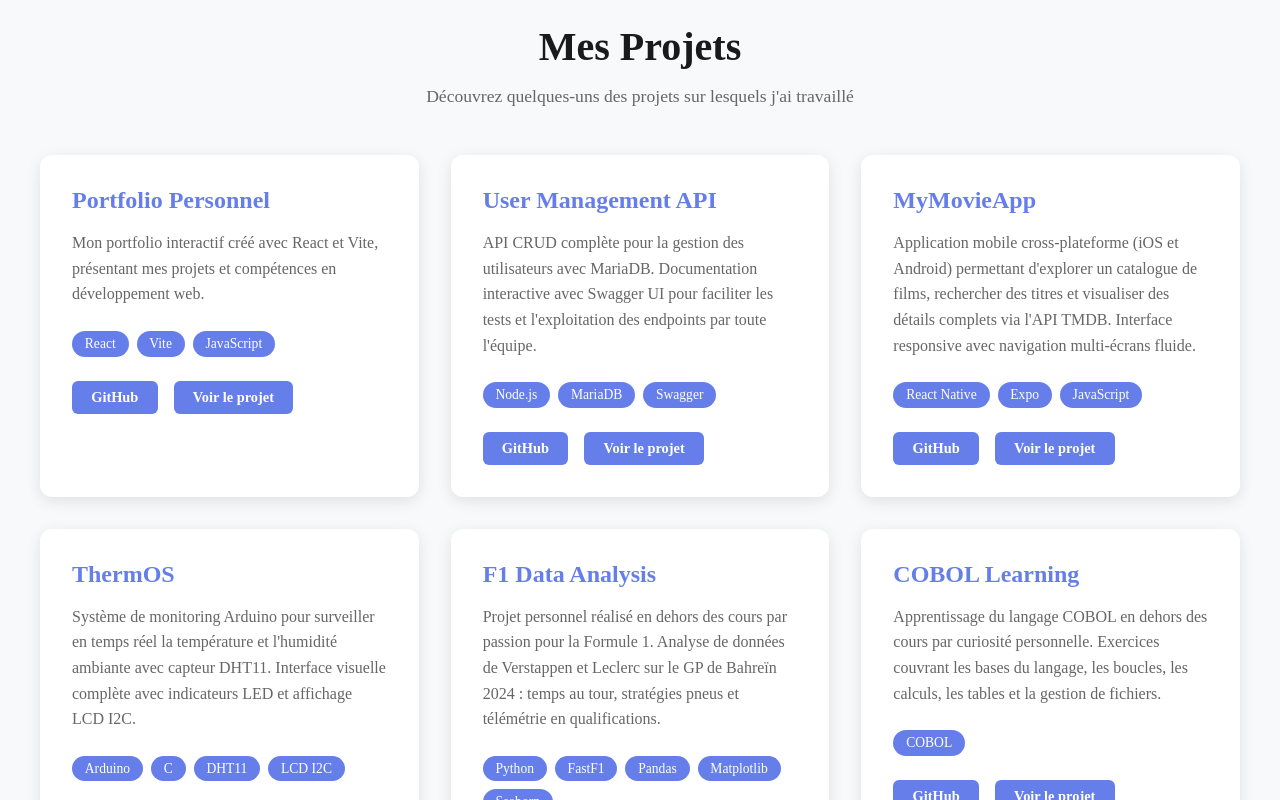
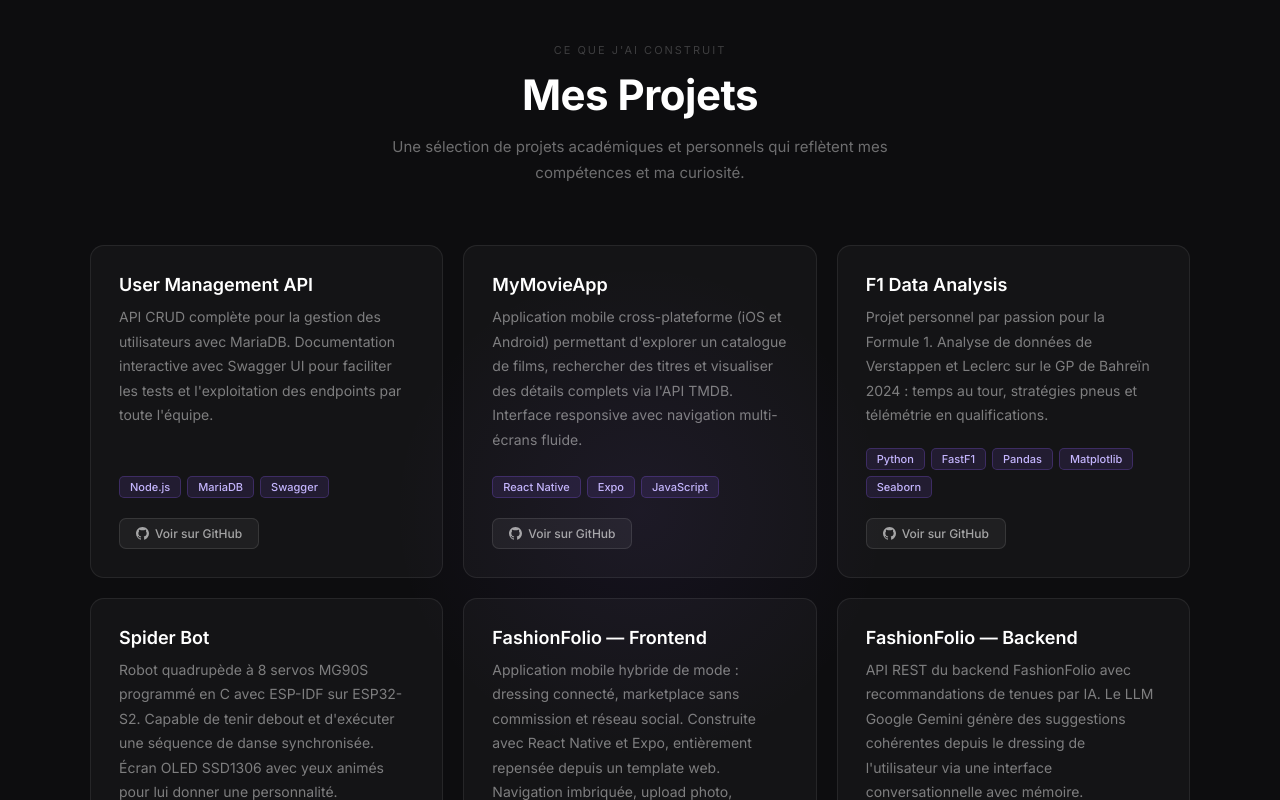
Before and after one commit to przlelia-art/Portfolio, a React (Vite) app: page / in a window 1280 px wide. Shown: the part 900-1700 px from the top of the page. Built offline with nearby package versions, Linux system fonts and the light colour scheme.

Commit message:
fix: correction of design and add new projects

```diff
--- a/src/components/Projects.jsx
+++ b/src/components/Projects.jsx
@@ -1,203 +1,223 @@
 import React from "react";
 
-function Projects() {
-  const styles = {
-    projectsSection: {
-      width: "100%",
-      minHeight: "100vh",
-      padding: "80px 2rem",
-      backgroundColor: "#f8f9fa",
-    },
-
-    container: {
-      maxWidth: "1200px",
-      margin: "0 auto",
-    },
-
-    title: {
-      fontSize: "2.5rem",
-      fontWeight: "700",
-      textAlign: "center",
-      marginBottom: "1rem",
-      color: "#1a1a1a",
-    },
-
-    subtitle: {
-      fontSize: "1.1rem",
-      textAlign: "center",
-      color: "#666",
-      marginBottom: "3rem",
-    },
-
-    projectsGrid: {
-      display: "grid",
-      gridTemplateColumns: "repeat(auto-fit, minmax(300px, 1fr))",
-      gap: "2rem",
-    },
-
-    projectCard: {
-      backgroundColor: "white",
-      borderRadius: "12px",
-      padding: "2rem",
-      boxShadow: "0 4px 15px rgba(0, 0, 0, 0.1)",
-      transition: "transform 0.3s ease, box-shadow 0.3s ease",
-      cursor: "pointer",
-    },
-
-    projectTitle: {
-      fontSize: "1.5rem",
-      fontWeight: "600",
-      marginBottom: "1rem",
-      color: "#667eea",
-    },
-
-    projectDescription: {
-      fontSize: "1rem",
-      color: "#666",
-      lineHeight: "1.6",
-      marginBottom: "1.5rem",
-    },
-
-    techStack: {
-      display: "flex",
-      flexWrap: "wrap",
-      gap: "0.5rem",
-      marginBottom: "1.5rem",
-    },
-
-    techTag: {
-      padding: "0.3rem 0.8rem",
-      backgroundColor: "#667eea",
-      color: "white",
-      borderRadius: "20px",
-      fontSize: "0.85rem",
-      fontWeight: "500",
-    },
-
-    projectLinks: {
-      display: "flex",
-      gap: "1rem",
-    },
-
-    linkButton: {
-      padding: "0.5rem 1.2rem",
-      backgroundColor: "#667eea",
-      color: "white",
-      textDecoration: "none",
-      borderRadius: "6px",
-      fontSize: "0.9rem",
-      fontWeight: "600",
-      transition: "background-color 0.3s ease",
-    },
-  };
-
-  const [hoveredCard, setHoveredCard] = React.useState(null);
-
-  // Tes projets - tu peux les modifier !
 const projects = [
   {
     id: 1,
-            title: "Portfolio Personnel",
-            description: "Mon portfolio interactif créé avec React et Vite, présentant mes projets et compétences en développement web.",
-            technologies: ["React", "Vite", "JavaScript"],
-            githubLink: "https://github.com/przlelia-art/Portfolio",
-    },
-    {
-        id: 2,
     title: "User Management API",
     description: "API CRUD complète pour la gestion des utilisateurs avec MariaDB. Documentation interactive avec Swagger UI pour faciliter les tests et l'exploitation des endpoints par toute l'équipe.",
     technologies: ["Node.js", "MariaDB", "Swagger"],
     githubLink: "https://github.com/przlelia-art/Doc-protocolaire",
   },
   {
-        id: 3,
+    id: 2,
     title: "MyMovieApp",
     description: "Application mobile cross-plateforme (iOS et Android) permettant d'explorer un catalogue de films, rechercher des titres et visualiser des détails complets via l'API TMDB. Interface responsive avec navigation multi-écrans fluide.",
     technologies: ["React Native", "Expo", "JavaScript"],
     githubLink: "https://github.com/przlelia-art/EtnaFlix",
   },
   {
-        id: 4,
-            title: "ThermOS",
-            description: "Système de monitoring Arduino pour surveiller en temps réel la température et l'humidité ambiante avec capteur DHT11. Interface visuelle complète avec indicateurs LED et affichage LCD I2C.",
-            technologies: ["Arduino", "C", "DHT11", "LCD I2C"],
-            githubLink: "https://github.com/przlelia-art/Arduino",
-    },
-
-    {
-        id: 5,
+    id: 3,
     title: "F1 Data Analysis",
-            description: "Projet personnel réalisé en dehors des cours par passion pour la Formule 1. Analyse de données de Verstappen et Leclerc sur le GP de Bahreïn 2024 : temps au tour, stratégies pneus et télémétrie en qualifications.",
+    description: "Projet personnel par passion pour la Formule 1. Analyse de données de Verstappen et Leclerc sur le GP de Bahreïn 2024 : temps au tour, stratégies pneus et télémétrie en qualifications.",
     technologies: ["Python", "FastF1", "Pandas", "Matplotlib", "Seaborn"],
     githubLink: "https://github.com/przlelia-art/f1-data-analysis",
   },
-
+  {
+    id: 4,
+    title: "Spider Bot",
+    description: "Robot quadrupède à 8 servos MG90S programmé en C avec ESP-IDF sur ESP32-S2. Capable de tenir debout et d'exécuter une séquence de danse synchronisée. Écran OLED SSD1306 avec yeux animés pour lui donner une personnalité.",
+    technologies: ["C", "ESP-IDF", "ESP32-S2", "LEDC PWM", "I2C", "OLED"],
+    githubLink: "https://github.com/przlelia-art",
+  },
+  {
+    id: 5,
+    title: "FashionFolio — Frontend",
+    description: "Application mobile hybride de mode : dressing connecté, marketplace sans commission et réseau social. Construite avec React Native et Expo, entièrement repensée depuis un template web. Navigation imbriquée, upload photo, messagerie privée.",
+    technologies: ["React Native", "Expo", "FastAPI", "React Navigation", "JWT"],
+    githubLink: "https://github.com/przlelia-art",
+  },
   {
     id: 6,
-            title: "COBOL Learning",
-            description: "Apprentissage du langage COBOL en dehors des cours par curiosité personnelle. Exercices couvrant les bases du langage, les boucles, les calculs, les tables et la gestion de fichiers.",
-            technologies: ["COBOL"],
-            githubLink: "https://github.com/przlelia-art/cobol-learning",
+    title: "FashionFolio — Backend",
+    description: "API REST du backend FashionFolio avec recommandations de tenues par IA. Le LLM Google Gemini génère des suggestions cohérentes depuis le dressing de l'utilisateur via une interface conversationnelle avec mémoire.",
+    technologies: ["Python", "FastAPI", "SQLite", "Google Gemini", "JWT", "Pydantic"],
+    githubLink: "https://github.com/przlelia-art",
   },
-
 ];
 
+function Projects() {
+  const [hoveredCard, setHoveredCard] = React.useState(null);
+
   return (
-    <section id="projects" style={styles.projectsSection}>
-      <div style={styles.container}>
-        <h2 style={styles.title}>Mes Projets</h2>
-        <p style={styles.subtitle}>
-          Découvrez quelques-uns des projets sur lesquels j'ai travaillé
+    <>
+      <style>{`
+        @import url('https://fonts.googleapis.com/css2?family=Inter:wght@300;400;500;600;700&display=swap');
+
+        #projects * {
+          box-sizing: border-box;
+          font-family: 'Inter', sans-serif;
+        }
+
+        .project-card {
+          background: rgba(255,255,255,0.03);
+          border: 1px solid rgba(255,255,255,0.08);
+          border-radius: 14px;
+          padding: 28px;
+          transition: all 0.3s ease;
+          cursor: default;
+          display: flex;
+          flex-direction: column;
+        }
+
+        .project-card:hover {
+          background: rgba(255,255,255,0.05);
+          border-color: rgba(139,92,246,0.3);
+          transform: translateY(-6px);
+          box-shadow: 0 20px 40px rgba(0,0,0,0.3);
+        }
+
+        .project-title {
+          font-size: 18px;
+          font-weight: 600;
+          color: #ffffff;
+          margin-bottom: 10px;
+          transition: color 0.2s;
+        }
+
+        .project-card:hover .project-title {
+          color: #a78bfa;
+        }
+
+        .project-desc {
+          font-size: 14px;
+          color: rgba(255,255,255,0.45);
+          line-height: 1.75;
+          flex: 1;
+          margin-bottom: 20px;
+        }
+
+        .tech-tag {
+          display: inline-block;
+          padding: 3px 10px;
+          background: rgba(139,92,246,0.12);
+          border: 1px solid rgba(139,92,246,0.25);
+          color: #c4b5fd;
+          border-radius: 5px;
+          font-size: 11px;
+          font-weight: 500;
+        }
+
+        .github-btn {
+          display: inline-flex;
+          align-items: center;
+          gap: 6px;
+          background: rgba(255,255,255,0.05);
+          border: 1px solid rgba(255,255,255,0.1);
+          color: rgba(255,255,255,0.6);
+          padding: 7px 16px;
+          border-radius: 7px;
+          font-size: 12px;
+          font-weight: 500;
+          text-decoration: none;
+          transition: all 0.2s ease;
+        }
+
+        .github-btn:hover {
+          background: rgba(255,255,255,0.08);
+          color: white;
+          border-color: rgba(255,255,255,0.2);
+        }
+
+        @media (max-width: 768px) {
+          .projects-grid {
+            grid-template-columns: 1fr !important;
+          }
+          .projects-title {
+            font-size: 32px !important;
+          }
+        }
+      `}</style>
+
+      <section
+        id="projects"
+        style={{
+          background: "#0d0d0f",
+          minHeight: "100vh",
+          padding: "100px 60px",
+          position: "relative",
+          overflow: "hidden",
+        }}
+      >
+        {/* Halo d'ambiance */}
+        <div style={{
+          position: "absolute", width: "500px", height: "500px", borderRadius: "50%",
+          background: "radial-gradient(circle, rgba(139,92,246,0.07) 0%, transparent 70%)",
+          top: "50%", left: "50%", transform: "translate(-50%, -50%)",
+          pointerEvents: "none",
+        }} />
+
+        <div style={{ maxWidth: "1100px", margin: "0 auto", position: "relative", zIndex: 1 }}>
+
+          {/* Titre */}
+          <div style={{ textAlign: "center", marginBottom: "60px" }}>
+            <p style={{ fontSize: "11px", color: "rgba(255,255,255,0.2)", letterSpacing: "2px", textTransform: "uppercase", marginBottom: "12px" }}>
+              Ce que j'ai construit
             </p>
+            <h2
+              className="projects-title"
+              style={{ fontSize: "42px", fontWeight: "700", color: "#ffffff", marginBottom: "14px", letterSpacing: "-0.5px" }}
+            >
+              Mes Projets
+            </h2>
+            <p style={{ fontSize: "15px", color: "rgba(255,255,255,0.4)", maxWidth: "500px", margin: "0 auto", lineHeight: "1.7" }}>
+              Une sélection de projets académiques et personnels qui reflètent mes compétences et ma curiosité.
+            </p>
+          </div>
 
-        <div style={styles.projectsGrid}>
+          {/* Grille */}
+          <div
+            className="projects-grid"
+            style={{
+              display: "grid",
+              gridTemplateColumns: "repeat(3, 1fr)",
+              gap: "20px",
+            }}
+          >
             {projects.map((project) => (
               <div
                 key={project.id}
-              style={{
-                ...styles.projectCard,
-                transform: hoveredCard === project.id ? "translateY(-10px)" : "translateY(0)",
-                boxShadow: hoveredCard === project.id
-                  ? "0 8px 25px rgba(0, 0, 0, 0.15)"
-                  : "0 4px 15px rgba(0, 0, 0, 0.1)",
-              }}
+                className="project-card"
                 onMouseEnter={() => setHoveredCard(project.id)}
                 onMouseLeave={() => setHoveredCard(null)}
               >
-              <h3 style={styles.projectTitle}>{project.title}</h3>
-              <p style={styles.projectDescription}>{project.description}</p>
+                <h3 className="project-title">{project.title}</h3>
+                <p className="project-desc">{project.description}</p>
 
-              <div style={styles.techStack}>
-                {project.technologies.map((tech, index) => (
-                  <span key={index} style={styles.techTag}>{tech}</span>
+                <div style={{ display: "flex", flexWrap: "wrap", gap: "6px", marginBottom: "20px" }}>
+                  {project.technologies.map((tech, i) => (
+                    <span key={i} className="tech-tag">{tech}</span>
                   ))}
                 </div>
 
-              <div style={styles.projectLinks}>
+                <div>
                   <a
                     href={project.githubLink}
                     target="_blank"
                     rel="noopener noreferrer"
-                  style={styles.linkButton}
+                    className="github-btn"
                   >
-                  GitHub
+                    <svg width="13" height="13" fill="currentColor" viewBox="0 0 24 24">
+                      <path d="M12 0c-6.626 0-12 5.373-12 12 0 5.302 3.438 9.8 8.207 11.387.599.111.793-.261.793-.577v-2.234c-3.338.726-4.033-1.416-4.033-1.416-.546-1.387-1.333-1.756-1.333-1.756-1.089-.745.083-.729.083-.729 1.205.084 1.839 1.237 1.839 1.237 1.07 1.834 2.807 1.304 3.492.997.107-.775.418-1.305.762-1.604-2.665-.305-5.467-1.334-5.467-5.931 0-1.311.469-2.381 1.236-3.221-.124-.303-.535-1.524.117-3.176 0 0 1.008-.322 3.301 1.23.957-.266 1.983-.399 3.003-.404 1.02.005 2.047.138 3.006.404 2.291-1.552 3.297-1.23 3.297-1.23.653 1.653.242 2.874.118 3.176.77.84 1.235 1.911 1.235 3.221 0 4.609-2.807 5.624-5.479 5.921.43.372.823 1.102.823 2.222v3.293c0 .319.192.694.801.576 4.765-1.589 8.199-6.086 8.199-11.386 0-6.627-5.373-12-12-12z"/>
+                    </svg>
+                    Voir sur GitHub
                   </a>
-                {project.liveLink !== "#" && (
-                  <a
-                    href={project.liveLink}
-                    target="_blank"
-                    rel="noopener noreferrer"
-                    style={styles.linkButton}
-                  >
-                    Voir le projet
-                  </a>
-                )}
                 </div>
               </div>
             ))}
           </div>
         </div>
       </section>
+    </>
   );
 }
 
```
Lines whose indentation alone changed are shown as unchanged.
